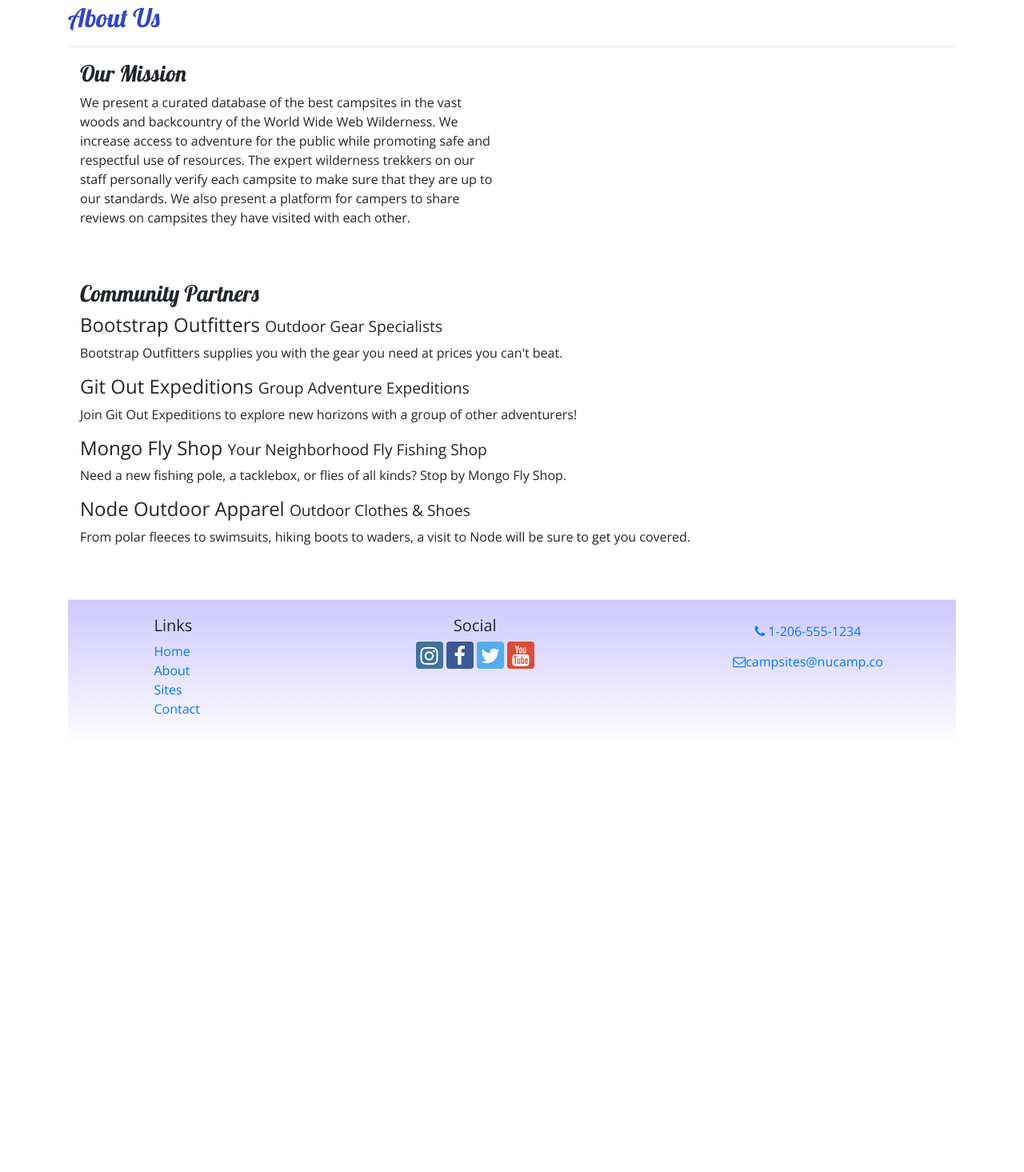
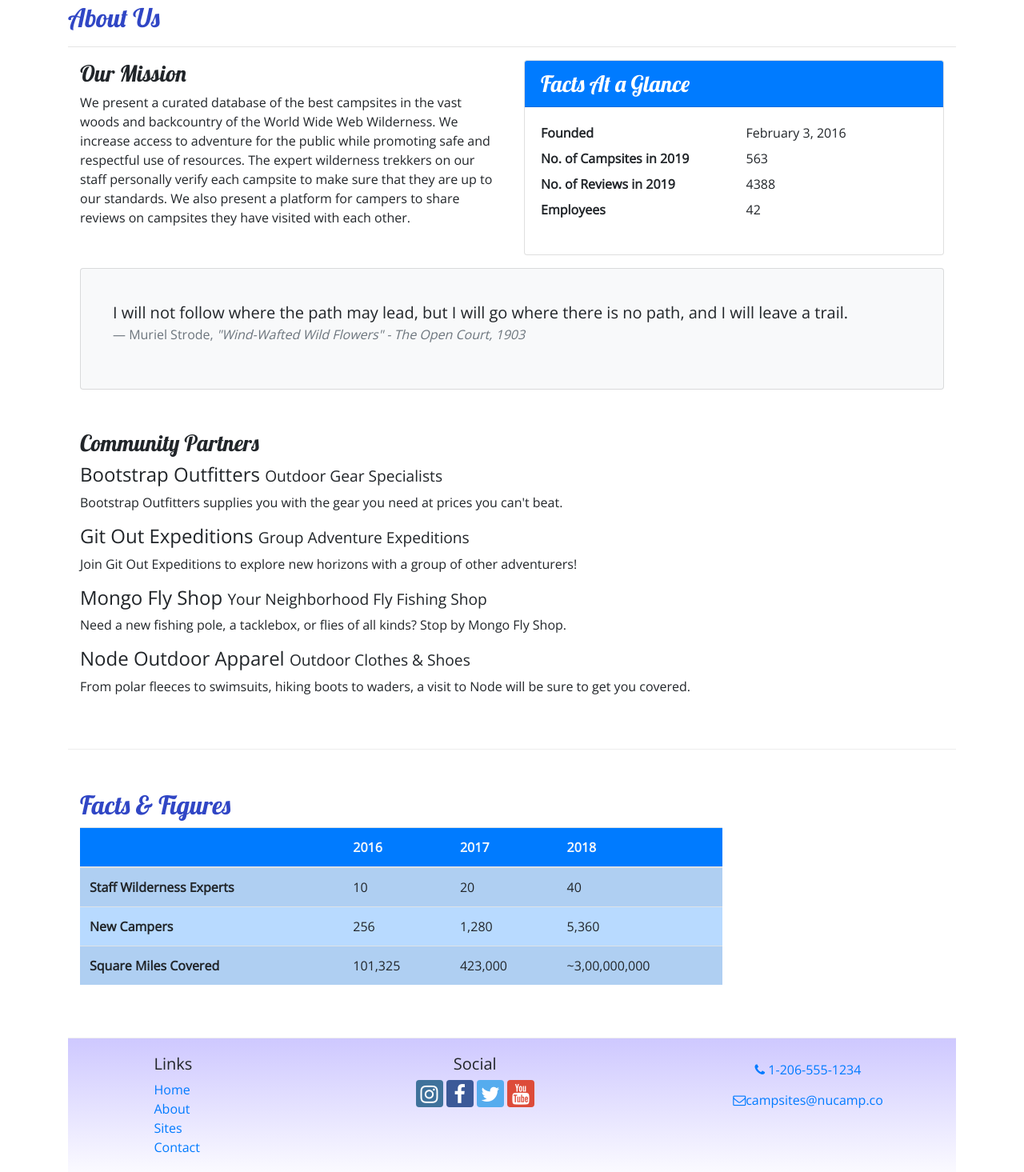
Before and after one commit to Janstamos21/Nucampsite, a website: page aboutus.html in a window 1280 px wide. Shown: the part 279-1744 px from the top of the page at 80% size. Before the commit the page ends 1213 px from the top, so only its background shows below. Drawn offline with nearby package versions, Linux system fonts and the light colour scheme.

Commit message:
Tables and Cards

```diff
--- a/aboutus.html
+++ b/aboutus.html
@@ -60,9 +60,41 @@
             <div class="row">
                 <div class="col-sm-6">
                 <h3>Our Mission</h3>
-                <p>We present a curated database of the best campsites in the vast woods and backcountry of the World Wide Web Wilderness. We increase access to adventure for the public while promoting safe and respectful use of resources. The expert wilderness trekkers on our staff personally verify each campsite to make sure that they are up to our standards. We also present a platform for campers to share reviews on campsites they have visited with each other.</p>
+                <p>We present a curated database of the best campsites in the vast woods and backcountry of the World Wide Web Wilderness.
+                    We increase access to adventure for the public while promoting safe and respectful use of resources.
+                    The expert wilderness trekkers on our staff personally verify each campsite to make sure that they are up to our standards.
+                     We also present a platform for campers to share reviews on campsites they have visited with each other.</p>
+            </div>
+            <div class="col-sm-6">
+        <div class="card">
+    <h3 class="card-header bg-primary text-white">Facts At a Glance</h3>
+    <div class="card-body">
+        <dl class="row">
+            <dt class="col-6">Founded</dt>
+                            <dd class="col-6">February 3, 2016</dd>
+                            <dt class="col-6">No. of Campsites in 2019</dt>
+                            <dd class="col-6">563</dd>
+                            <dt class="col-6">No. of Reviews in 2019</dt>
+                            <dd class="col-6">4388</dd>
+                            <dt class="col-6">Employees</dt>
+                            <dd class="col-6">42</dd>
+                        </dl>
+                    </div>
+                </div>
+            </div>
+            <div class="col">
+                <div class="card card-body bg-light mt-3">
+                    <blockquote class="blockquote card-body">
+                        <p class="mb-0">I will not follow where the path may lead, but I will go where there is no path, and I will leave a trail.</p>
+                        <footer class="blockquote-footer">Muriel Strode,
+                            <cite title="Source Title">"Wind-Wafted Wild Flowers" -
+                            The Open Court, 1903</cite>
+                        </footer>
+                    </blockquote>
+        		</div>
             </div>
         </div>
+
 
         <div class="row row-content">
             <div class="col-12">
@@ -77,9 +109,48 @@
                 <p class="d-none d-sm-block">From polar fleeces to swimsuits, hiking boots to waders, a visit to Node will be sure to get you covered.</p>
             </div>
         </div>
+
+        <div class="row row-content">
+            <div class="col-sm-9">
+            	<h2>Facts &amp; Figures</h2>
+            	<div class="table-responsive">
+               	    <table class="table table-striped">
+	                <thead>
+	                    <tr class="bg-primary text-light">
+	                        <th></th>
+	                        <th>2016</th>
+	                        <th>2017</th>
+	                        <th>2018</th>
+	                    </tr>
+                    	</thead>
+	                <tbody class="table-primary">
+                            <tr>
+                                <th>Staff Wilderness Experts</th>
+                                <td>10</td>
+                                <td>20</td>
+                                <td>40</td>
+                            </tr>
+                            <tr>
+                                <th>New Campers</th>
+                                <td>256</td>
+                                <td>1,280</td>
+                                <td>5,360</td>
+                            </tr>
+                            <tr>
+                                <th>Square Miles Covered</th>
+                                <td>101,325</td>
+                                <td>423,000</td>
+                                <td>~3,00,000,000</td>
+                            </tr>
+                        </tbody>
+                    </table>
+                </div>
+            </div>
+       </div>
+
     </div>
 
-    <footer>
+    <footer class="site-footer">
         <div class="container">
             <div class="row">
                 <div class="col-4 col-sm-2 offset-1">
--- a/css/styles.css
+++ b/css/styles.css
@@ -14,7 +14,7 @@ header h2 {
     color: #CEC8FF;
 }
 
-footer {
+.site-footer {
     background-image: linear-gradient(#CEC8FF, white);
     padding: 20px 0;
 }
```
Also changed, not shown: contactus.html (+1 -1 lines), index.html (+2 -2 lines).
